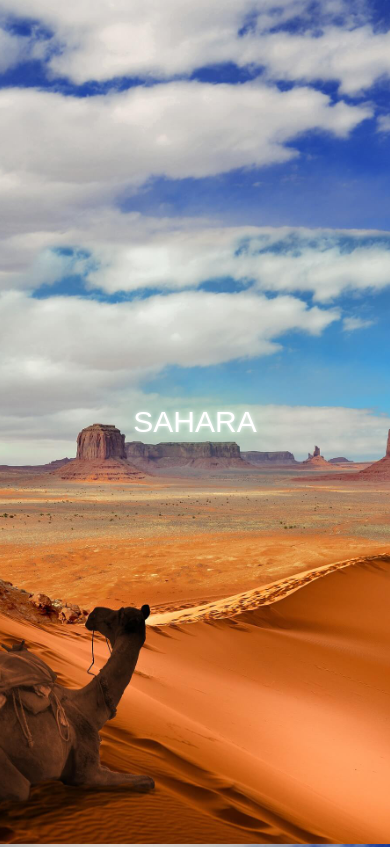
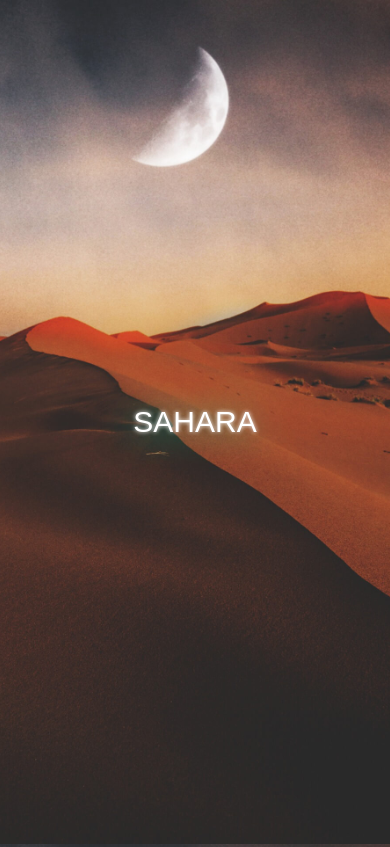
Before and after one commit to gildydtjd/Sahara, a React (Create React App) app: page / in a window 390 px wide. Shown: the top 847 px of the page. Built offline with nearby package versions, Linux system fonts and the light colour scheme.

Commit message:
Feat: media query back-image

```diff
--- a/src/pages/Sahara.tsx
+++ b/src/pages/Sahara.tsx
@@ -13,7 +13,11 @@
 
   @media screen and (max-width: 1524px) {
     background-position: top;
-    background-image: url('assets/img/sahara5.jpg');
+  }
+
+  @media screen and (max-width: 628px) {
+    background-position: top;
+    background-image: url('/assets/img/sahara6.jpg');
   }
 `;
 
```
Also changed, not shown: public/assets/img/sahara6.jpg (added).
